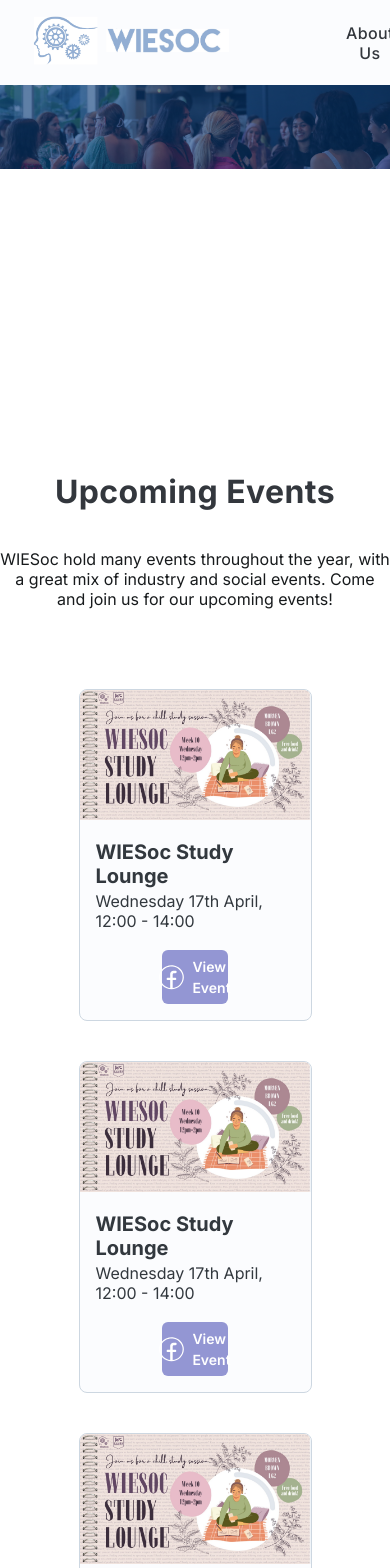
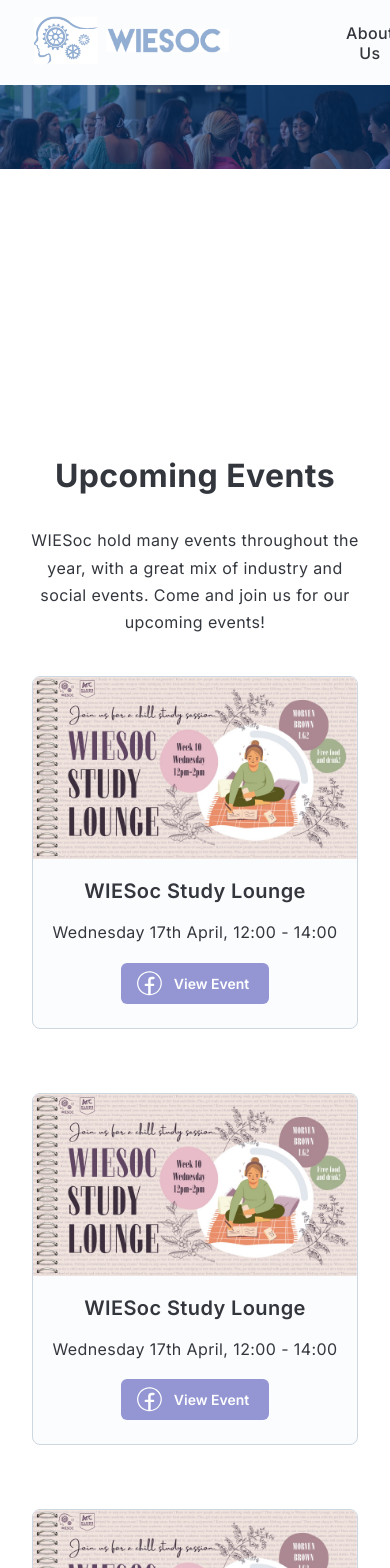
Before and after one commit to UNSW-WIESoc/website, a Next.js app: page /events in a window 390 px wide. Shown: the top 1568 px of the page. Built offline with nearby package versions, Linux system fonts and the light colour scheme.

Commit message:
mobile for events page

```diff
--- a/app/(pages)/events/page.tsx
+++ b/app/(pages)/events/page.tsx
@@ -2,31 +2,24 @@
 
 import {Grid, Stack, Typography} from '@mui/joy';
 import PageHeaderCard from "@/components/PageHeaderCard";
+import HeadingBodyText from "@/components/HeadingBodyText";
 
 export default function Events() {
   return (
-    <Stack>
+    <Stack alignItems='center'>
       <PageHeaderCard imagePath={'/events/header.jpg'} pageTitle={'Events'}/>
-      <Typography level="h1" mt={10}>Upcoming Events</Typography>
-      <Typography level="body-md" textAlign={'center'} mb={10}>
-        WIESoc hold many events throughout the year, with a great mix of industry
-        and social events. Come and join us for our upcoming events!
-      </Typography>
-      <Stack
-        justifyContent='center'
-        alignItems='center'
-        mb={10}
-        sx={{ width: '100%' }}
-      >
+      <HeadingBodyText heading='Upcoming Events' body='WIESoc hold many events throughout the year, with a great mix of industry
+        and social events. Come and join us for our upcoming events!' color='graphite'/>
       <Grid
         container
         justifyContent='center'
-          sx={{ width: '70%' }}
-          spacing={5}
+        sx={{ 'width': {xs: '100%', sm: '90%', md: '80%', lg: '75%'} }}
+        spacing={8}
+        mb={10}
       >
         {Array.from(Array(6)).map((_, index) => (
           <Grid
-              xs={12} sm={6} md={6}
+            xs={12} sm={12} md={6}
             key={index}
             display='flex'
             justifyContent='center'
@@ -37,6 +30,5 @@
         ))}
       </Grid>
     </Stack>
-    </Stack>
   );
 }
--- a/app/globals.css
+++ b/app/globals.css
@@ -84,5 +84,5 @@
 }
 
 .button-border-round {
-  border-radius: 15px;
+  border-radius: 20px;
 }
--- a/components/EventsCard.tsx
+++ b/components/EventsCard.tsx
@@ -19,10 +19,8 @@
   return (
     <Card
       variant='outlined'
-      className='shadow-hover'
-      sx={{
-        width: 600,
-      }}
+      className='shadow-hover border-round'
+      sx= {{ 'width': '600px' }}
     >
       <CardOverflow>
         <AspectRatio objectFit='contain'>
@@ -30,24 +28,19 @@
         </AspectRatio>
       </CardOverflow>
       <CardContent>
-        <Typography level='h3' fontSize='xl' mt={1}>WIESoc Study Lounge</Typography>
-        <Typography level='body-sm'>Wednesday 17th April, 12:00 - 14:00</Typography>
-
-        <Stack>
+        <Stack alignItems='center' py={1} spacing={2}>
+          <Typography level='subtitle-lg' fontSize='xl' textAlign='center'>WIESoc Study Lounge</Typography>
+          <Typography level='body' textAlign='center'>Wednesday 17th April, 12:00 - 14:00</Typography>
           <Button
             component='a'
             href='https://fb.me/e/6IzxSbHFH'
             target='_blank'
-            rel='noopener noreferrer'
             startDecorator={<FacebookIcon color='#FFFFFF' width={25} height={25}/>}
             className='bg-purple button-border-round'
-            sx={{
-              width: 1/3,
-              mt: 2,
-              mx: 'auto'
-            }}
             >
-            View Event
+              <Typography p={0.5}>
+                View Event
+              </Typography>
             </Button>
         </Stack>
       </CardContent>
--- a/components/HeadingBodyText.tsx
+++ b/components/HeadingBodyText.tsx
@@ -12,7 +12,7 @@
       <Typography className={color} level='h1' pt={3}>
         {heading}
       </Typography>
-      <Typography className={color} level='body' textAlign='center' px={3} sx={{'text-wrap': 'wrap'}}>
+      <Typography className={color} level='body' textAlign='center' px={3} sx={{'textWrap': 'wrap'}}>
         {body}
       </Typography>
     </Stack>
--- a/components/OutlineButton.tsx
+++ b/components/OutlineButton.tsx
@@ -8,8 +8,8 @@
 
 export default function OutlineButton({text, link}: OutlineButtonProps) {
   return (<Link href={link} passHref>
-      <Button variant='outlined' className='medium-blue'
-              sx={{'border-color': '#93AED3', 'border-radius': '20px', 'border-width': '2px'}}>
+      <Button variant='outlined' className='medium-blue button-border-round'
+              sx={{'border-color': '#93AED3', 'border-width': '2px'}}>
         <Typography level='subtitle' className='medium-blue' px={1}>
           {text}
         </Typography>
```
Lines whose indentation alone changed are shown as unchanged.
